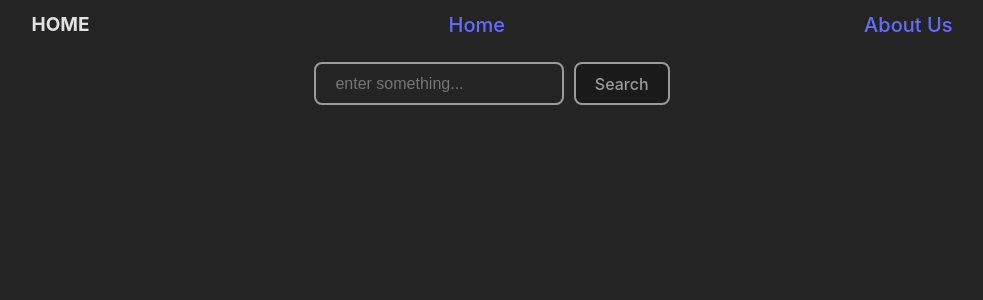
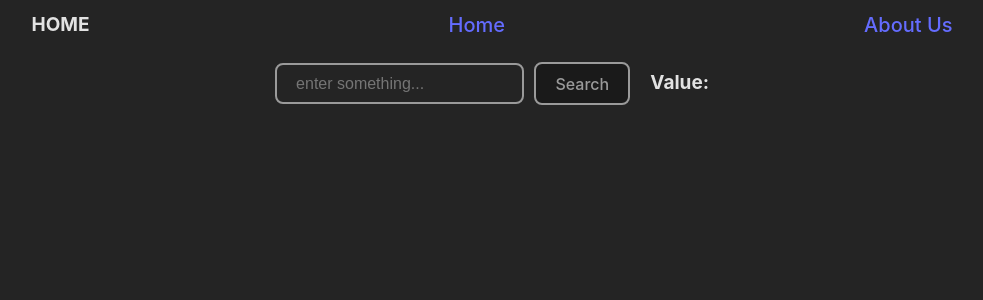
Before and after one commit to inna1305/rs-react, a React app: page / in a window 1280 px wide. Shown: the top 300 px of the page, without its empty margins (148-1131 px from the left). Built offline with nearby package versions, Linux system fonts and the light colour scheme; the HTML template or start-up script is replaced by a standard one.

Commit message:
fix: save input value to LocalStorage during component’s unmount

```diff
--- a/src/components/pages/Home/Home.tsx
+++ b/src/components/pages/Home/Home.tsx
@@ -1,4 +1,4 @@
-import React, { ChangeEvent, ReactElement } from 'react';
+import React, { ChangeEvent, FormEvent, ReactElement } from 'react';
 import Header from '../../Header/Header';
 import './home.css';
 export const Home = (): ReactElement => {
@@ -20,11 +20,11 @@ class SearchBar extends React.Component {
     <form className='home-searchbar' onSubmit={this.handleSubmit}>
       <input placeholder='enter something...' type='text' value={this.state.value} onChange={this.handleChange} />
       <button type='submit'>Search</button>
+      <this.SearchWord />
     </form>
   );
  }
-
-  handleSubmit = () => {
+  componentWillUnmount() {
     if (!localStorage.getItem('searchWord')) {
       localStorage.setItem('searchWord', this.state.value);
     }
@@ -32,10 +32,30 @@ class SearchBar extends React.Component {
       localStorage.setItem('searchWord', this.state.value);
       this.setState({ state : '' });
     }
+  }
+
+  handleSubmit = (event: FormEvent) => {
+    // if (!localStorage.getItem('searchWord')) {
+    //   localStorage.setItem('searchWord', this.state.value);
+    // }
+    // if (this.state.value.length > 0) {
+    //   localStorage.setItem('searchWord', this.state.value);
+    //   this.setState({ state : '' });
+    // }
+    event.preventDefault();
+    this.setState({ state : this.state.value });
  }
 
   handleChange = (event: ChangeEvent<HTMLInputElement>) => {
     this.state.value =  event.target.value;
     this.setState({ state : this.state.value });
   };
+
+  SearchWord = () => {
+    return (
+      <div className='search-word'>
+        Value: {localStorage.getItem('searchWord')}
+      </div>
+    )
+  }
 }
--- a/src/components/pages/Home/home.css
+++ b/src/components/pages/Home/home.css
@@ -1,4 +1,11 @@
 .home-searchbar {
     display: flex;
     gap: 10px;
+    align-items: center;
 }
+
+.search-word {
+    margin-left: 10px;
+    font-size: 19px;
+    font-weight: bolder;
+}
```
